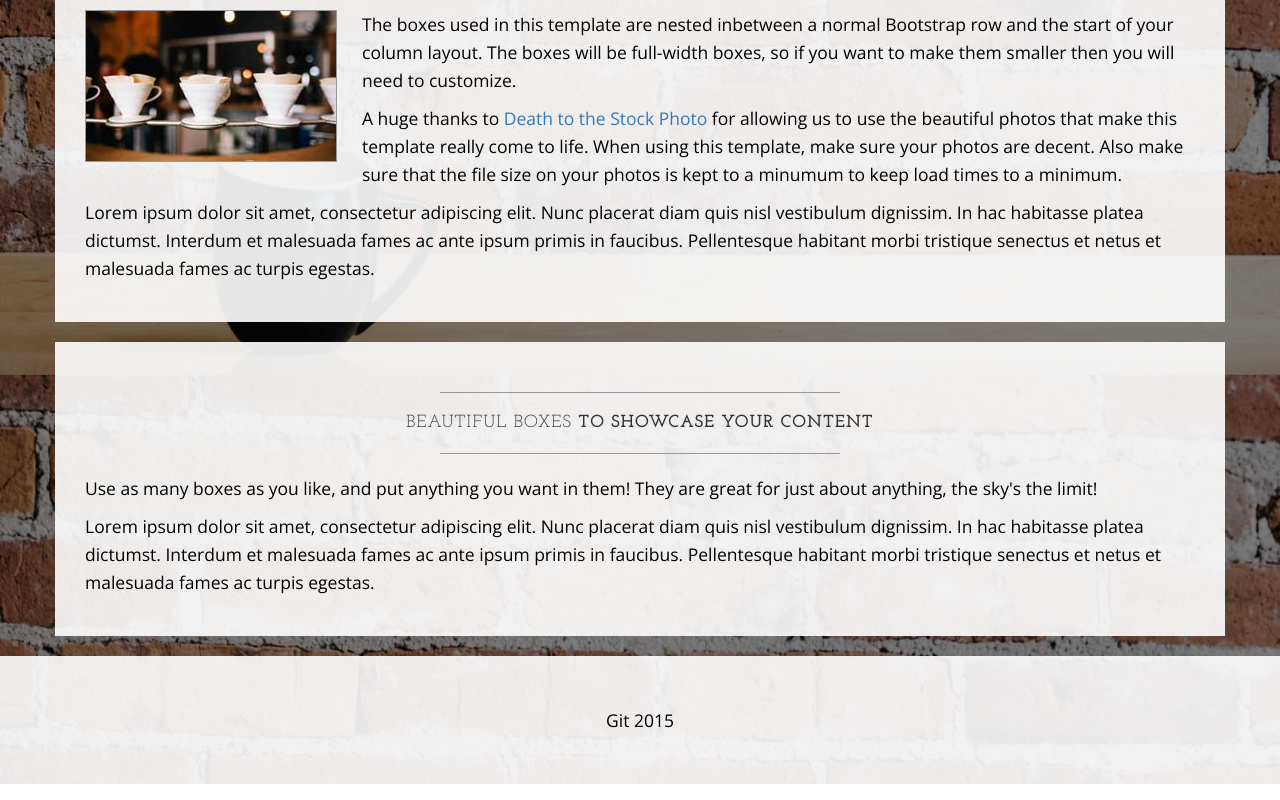
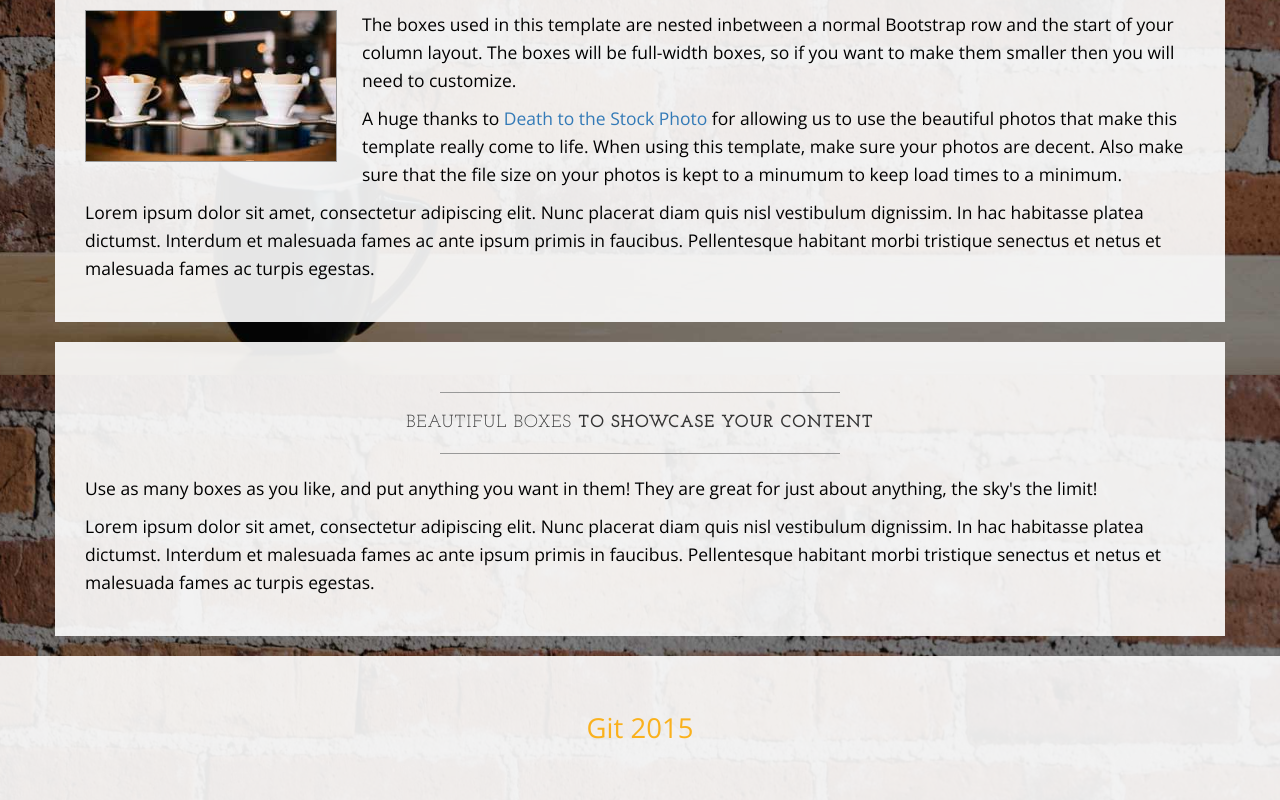
Before and after one commit to Integrion/Theme-Code, a plain HTML site: page index.html in a window 1280 px wide. Shown: the part 1225-2025 px from the top of the page. Drawn offline with nearby package versions, Linux system fonts and the light colour scheme.

Commit message:
Added Footer Text Selector And Changed Footer Text Color

```diff
--- a/css/business-casual.css
+++ b/css/business-casual.css
@@ -194,3 +194,7 @@ footer p {
 .brand {
     color: #fab11c;
 }
+
+#footertext{
+    font-size:22px;
+}
--- a/index.html
+++ b/index.html
@@ -156,8 +156,8 @@
     <footer>
         <div class="container">
             <div class="row">
-                <div class="col-lg-12 text-center">
-                    <p>Git 2015</p>
+                <div class="col-lg-12 text-center" id="footertext">
+                    <p style="color:#fab11c">Git 2015</p>
                 </div>
             </div>
         </div>
```
